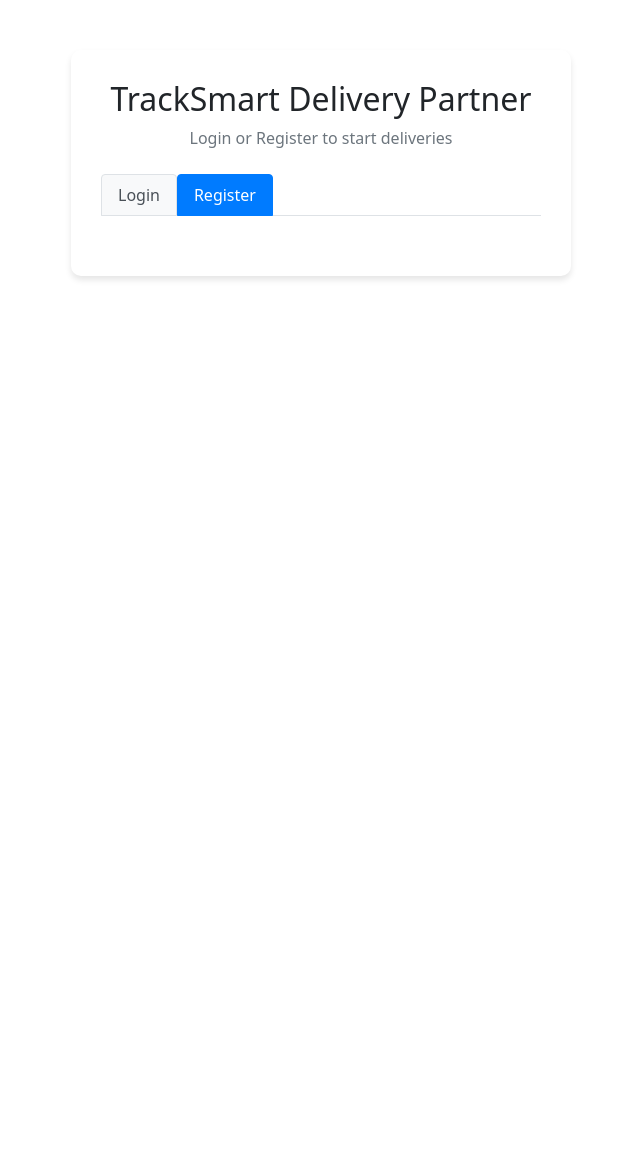
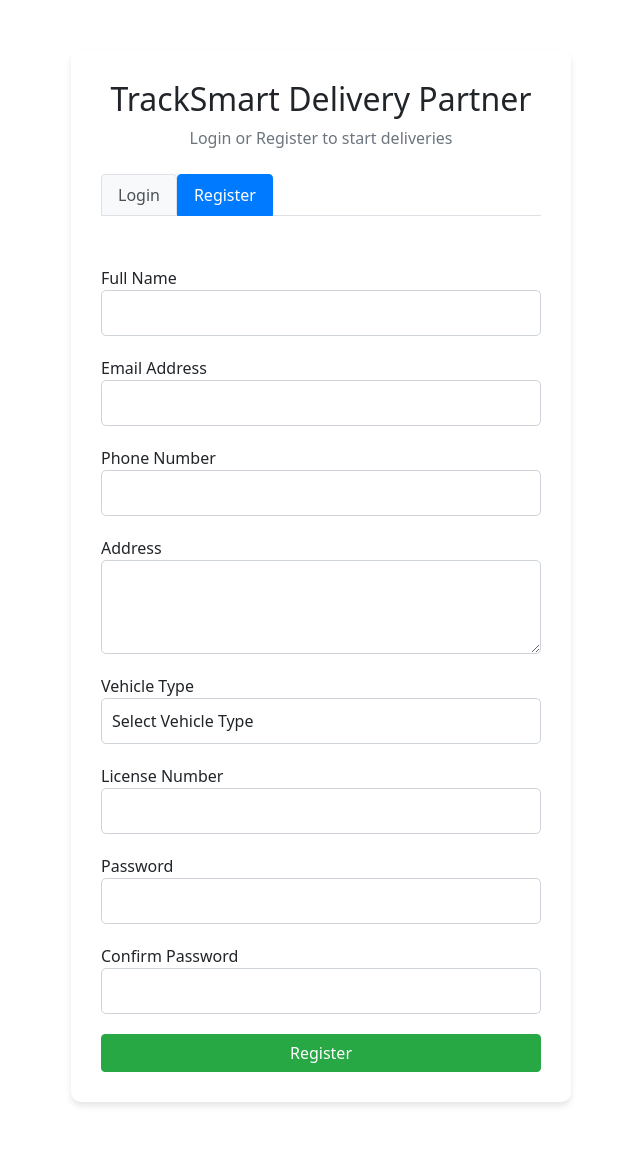
Before and after one commit to Majenayu/Infosys, a Flask app: template templates/delivery.html in a window 1280 px wide, after a click on "Register". Shown: the whole page, without its empty margins (319-959 px from the left). Before the commit the page ends 280 px from the top, so only its background shows below. Run offline with Flask 3, Linux system fonts and the light colour scheme; the template is opened without the code that fills it, so the values that code supplies are empty.

Commit message:
Improve login and registration process with enhanced feedback
Adds element checks, debug features, and improves login/register functionality in delivery.js and delivery.html.

Replit-Commit-Author: Agent
Replit-Commit-Session-Id: 32b84e4e-a6a2-4ce9-870b-8b7a3fc1227b
Replit-Commit-Screenshot-Url: https://storage.googleapis.com/screenshot-production-us-central1/c9ca34b7-47b6-42e0-9fbb-8cc79a6f360b/fa986b58-9072-4d5b-a07b-6d8889b00471.jpg

```diff
--- a/static/delivery.js
+++ b/static/delivery.js
@@ -7,6 +7,20 @@ class DeliveryAuth {
     init() {
         console.log('Delivery Auth System initialized');
         this.bindEvents();
+        this.checkElements();
+    }
+
+    checkElements() {
+        // Check if all required elements exist
+        const loginForm = document.getElementById('loginForm');
+        const registerForm = document.getElementById('registerForm');
+        const statusMessage = document.getElementById('statusMessage');
+
+        console.log('Form elements check:', {
+            loginForm: !!loginForm,
+            registerForm: !!registerForm,
+            statusMessage: !!statusMessage
+        });
     }
 
     bindEvents() {
@@ -58,20 +72,45 @@ class DeliveryAuth {
 
             if (response.ok) {
                 this.showMessage('Login successful! Redirecting...', 'success');
+                console.log('Login successful, user data:', data.user);
 
                 // Store user data in localStorage
                 localStorage.setItem('deliveryPartner', JSON.stringify(data.user));
 
                 // Redirect to scan page after a short delay
                 setTimeout(() => {
+                    console.log('Redirecting to scan page...');
                     window.location.href = '/scan';
                 }, 1500);
             } else {
+                console.error('Login failed:', data);
                 this.showMessage(data.message || 'Login failed', 'error');
             }
         } catch (error) {
             console.error('Login error:', error);
             this.showMessage('Network error. Please try again.', 'error');
+        }
+    }
+
+    async testLogin() {
+        // Test function to check if login is working
+        console.log('Testing login functionality...');
+        try {
+            const response = await fetch('/delivery/login', {
+                method: 'POST',
+                headers: {
+                    'Content-Type': 'application/json',
+                },
+                body: JSON.stringify({
+                    email: 'test@example.com',
+                    password: 'test123'
+                })
+            });
+
+            const data = await response.json();
+            console.log('Test login response:', data);
+        } catch (error) {
+            console.error('Test login error:', error);
         }
     }
 
@@ -168,7 +207,11 @@ class DeliveryAuth {
 
     showMessage(message, type) {
         const messageContainer = document.getElementById('statusMessage');
-        if (!messageContainer) return;
+        if (!messageContainer) {
+            console.error('Status message container not found');
+            console.log('Message:', message, 'Type:', type);
+            return;
+        }
 
         let alertClass = 'alert-info';
         switch (type) {
@@ -208,5 +251,14 @@ class DeliveryAuth {
 
 // Initialize the delivery auth system when the page loads
 document.addEventListener('DOMContentLoaded', () => {
-    new DeliveryAuth();
+    const deliveryAuth = new DeliveryAuth();
+
+    // Add test button for debugging
+    if (window.location.search.includes('debug')) {
+        const testButton = document.createElement('button');
+        testButton.textContent = 'Test Login';
+        testButton.className = 'btn btn-secondary mt-2';
+        testButton.onclick = () => deliveryAuth.testLogin();
+        document.body.appendChild(testButton);
+    }
 });
--- a/templates/delivery.html
+++ b/templates/delivery.html
@@ -28,10 +28,7 @@
             border-color: #007bff;
         }
         .delivery-form {
-            display: none;
-        }
-        .delivery-form.active {
-            display: block;
+            padding-top: 20px;
         }
         .btn-delivery {
             background-color: #28a745;
@@ -84,7 +81,7 @@
             <!-- Login Form -->
             <div class="tab-content" id="deliveryTabsContent">
                 <div class="tab-pane fade show active" id="login" role="tabpanel">
-                    <form id="loginForm" class="delivery-form active">
+                    <form id="loginForm" class="delivery-form">
                         <div class="form-group">
                             <label for="loginEmail">Email Address</label>
                             <input type="email" class="form-control" id="loginEmail" required>
```
